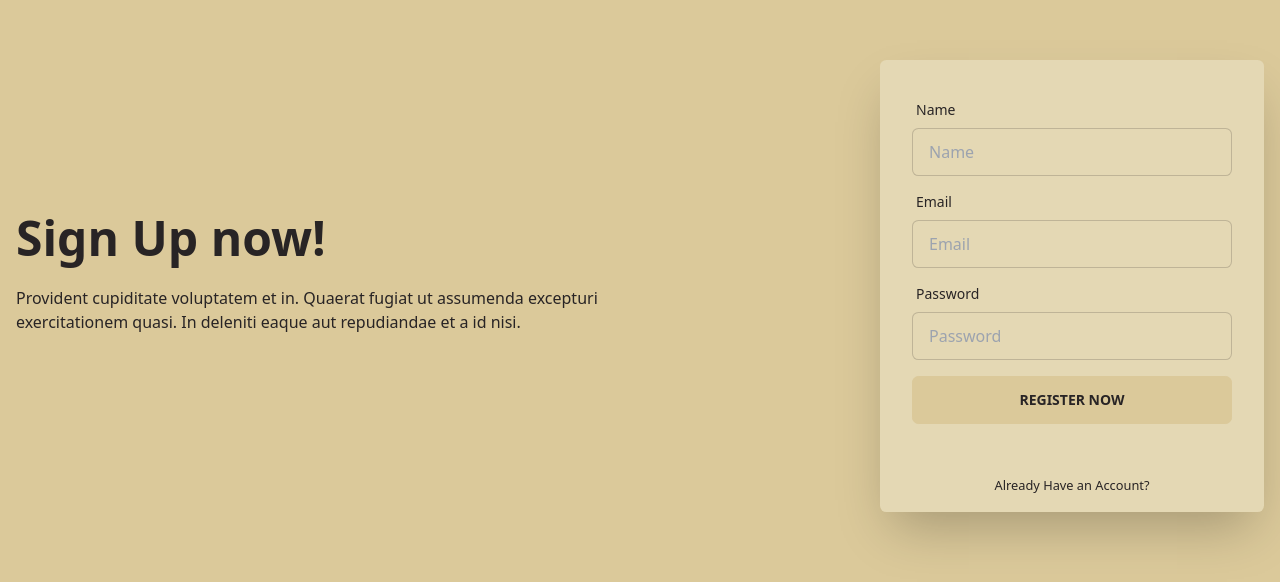
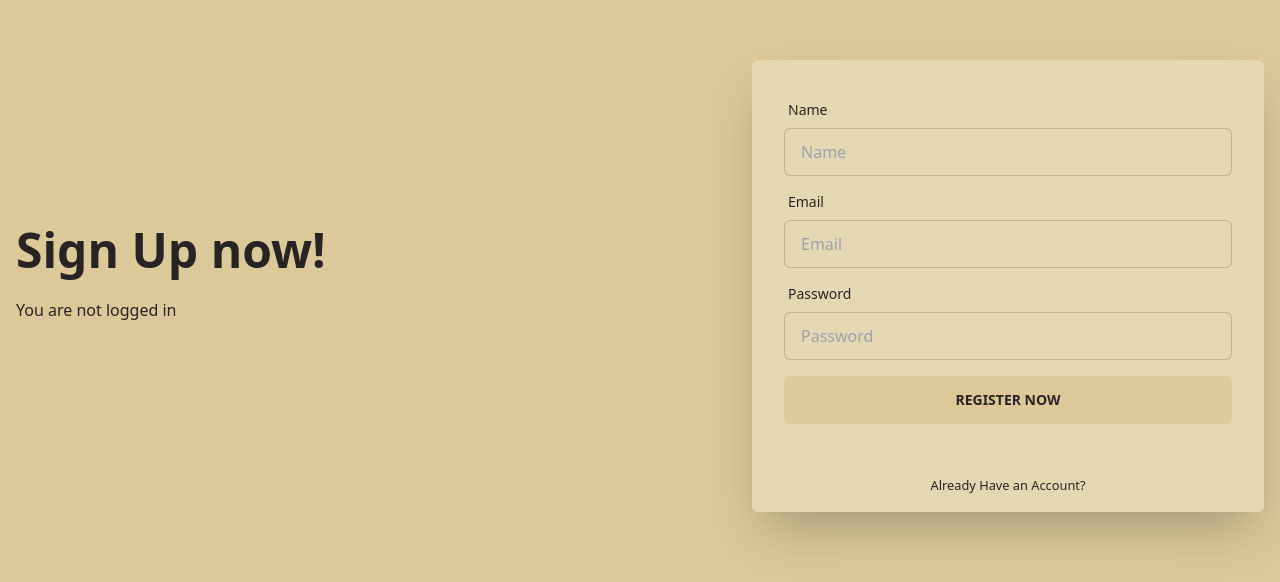
Before and after one commit to rifatsaown/bestro-food-client, a React (Vite) app: page /register in a window 1280 px wide. Shown: the part 114-696 px from the top of the page. Built offline with nearby package versions, Linux system fonts and the light colour scheme; no server answers.

Commit message:
react Hook From added

```diff
--- a/package.json
+++ b/package.json
@@ -15,6 +15,7 @@
     "react": "^18.2.0",
     "react-dom": "^18.2.0",
     "react-helmet-async": "^1.3.0",
+    "react-hook-form": "^7.45.0",
     "react-parallax": "^3.5.1",
     "react-responsive-carousel": "^3.2.23",
     "react-router-dom": "^6.13.0",
--- a/src/Pages/Auth/Login.jsx
+++ b/src/Pages/Auth/Login.jsx
@@ -11,7 +11,7 @@ const Login = () => {
   const captchaRef = useRef(null);
   const [disabled, setDisabled] = useState(true);
 
-  const { signIn } = useContext(AuthContext);
+  const { user,signIn } = useContext(AuthContext);
 
   useEffect(() => {
     loadCaptchaEnginge(6);
@@ -42,16 +42,23 @@ const Login = () => {
 
   return (
     <div className="hero min-h-screen bg-base-200">
-      <div className="hero-content flex-col justify-between lg:flex-row">
+      <div className="hero-content w-full flex-col justify-between lg:flex-row">
         <div className="text-center lg:text-left md:w-1/2">
           <h1 className="text-5xl font-bold">Login now!</h1>
           <p className="py-6">
-            Provident cupiditate voluptatem et in. Quaerat fugiat ut assumenda
-            excepturi exercitationem quasi. In deleniti eaque aut repudiandae et
-            a id nisi.
+           {
+              user ? (
+                <span>
+                  {user.displayName && <span>Welcome {user.displayName}</span>}
+                </span>
+              ) : (
+                <span>Please Login</span>
+              )
+
+           }
           </p>
         </div>
-        <div className="card md:w-1/2 max-w-sm shadow-2xl bg-base-100">
+        <div className="card md:w-1/2 max-w-lg shadow-2xl bg-base-100">
           <form onSubmit={handleLogin} className="card-body">
             <div className="form-control">
               <label className="label">
--- a/src/Pages/Auth/Register.jsx
+++ b/src/Pages/Auth/Register.jsx
@@ -1,24 +1,30 @@
 import { updateProfile } from "firebase/auth";
 import { useContext } from "react";
+import { useForm } from "react-hook-form";
 import { Link } from "react-router-dom";
 import { AuthContext } from "../../provider/AuthProvider";
 
 const Register = () => {
   // get createUser function from AuthContext
-  const { createUser } = useContext(AuthContext);
+  const {user, createUser } = useContext(AuthContext);
+  // react-hook-form
+  const {
+    register,
+    handleSubmit,
+    formState: { errors },
+  } = useForm();
 
-  // handle register
-  const handleRegister = (e) => {
-    e.preventDefault();
-    const email = e.target.email.value;
-    const password = e.target.password.value;
-    const name = e.target.name.value;
-    // create user with email and password and then update name
-    createUser(email, password).then((res) => {
-        console.log(res.user);
-      profileName(res.user, name);
-    });
+  const onSubmit = ({ email, name, pass }) => {
+    console.log(email, name, pass);
+    createUser(email, pass)
+      .then((result) => {
+        profileName(result.user, name);
+      })
+      .catch((error) => {
+        console.log(error);
+      });
   };
+
   // update name
   const profileName = (currentUser, name) => {
     updateProfile(currentUser, { displayName: name });
@@ -26,17 +32,23 @@ const Register = () => {
 
   return (
     <div className="hero min-h-screen bg-base-200">
-      <div className="hero-content flex-col justify-between lg:flex-row">
+      <div className="hero-content w-full flex-col justify-between lg:flex-row">
         <div className="text-center lg:text-left md:w-1/2">
           <h1 className="text-5xl font-bold">Sign Up now!</h1>
           <p className="py-6">
-            Provident cupiditate voluptatem et in. Quaerat fugiat ut assumenda
-            excepturi exercitationem quasi. In deleniti eaque aut repudiandae et
-            a id nisi.
+            {
+              user ? (
+                <span>
+                  {user.displayName && <span>Welcome {user.displayName}</span>}
+                </span>
+              ) : (
+                <span>You are not logged in</span>
+              )
+            }
           </p>
         </div>
-        <div className="card md:w-1/2 max-w-sm shadow-2xl bg-base-100">
-          <form onSubmit={handleRegister} className="card-body">
+        <div className="card md:w-1/2 max-w-lg shadow-2xl bg-base-100">
+          <form onSubmit={handleSubmit(onSubmit)} className="card-body">
             <div className="form-control">
               <label className="label">
                 <span className="label-text">Name</span>
@@ -44,20 +56,22 @@ const Register = () => {
               <input
                 type="text"
                 placeholder="Name"
-                name="name"
+                {...register("name", { required: true })}
                 className="input input-bordered"
               />
+              {errors.name && <span className="text-red-500">This field is required</span>}
             </div>
             <div className="form-control">
               <label className="label">
                 <span className="label-text">Email</span>
               </label>
               <input
-                type="text"
+                type="email"
                 placeholder="Email"
-                name="email"
+                {...register("email", { required: true })}
                 className="input input-bordered"
               />
+              {errors.email && <span className="text-red-500">This field is required</span>}
             </div>
             <div className="form-control">
               <label className="label">
@@ -65,10 +79,11 @@ const Register = () => {
               </label>
               <input
                 type="password"
-                name="password"
+                {...register("pass", { required: true , minLength: 6 })}
                 placeholder="Password"
                 className="input input-bordered"
               />
+              {errors.pass && <span className="text-red-500">Password Must be atlast 6 Carrecter</span>}
             </div>
             <button className="btn mt-2">Register Now</button>
           </form>
```
Also changed, not shown: 1 other file (tests, documents, lock files or other folders).
